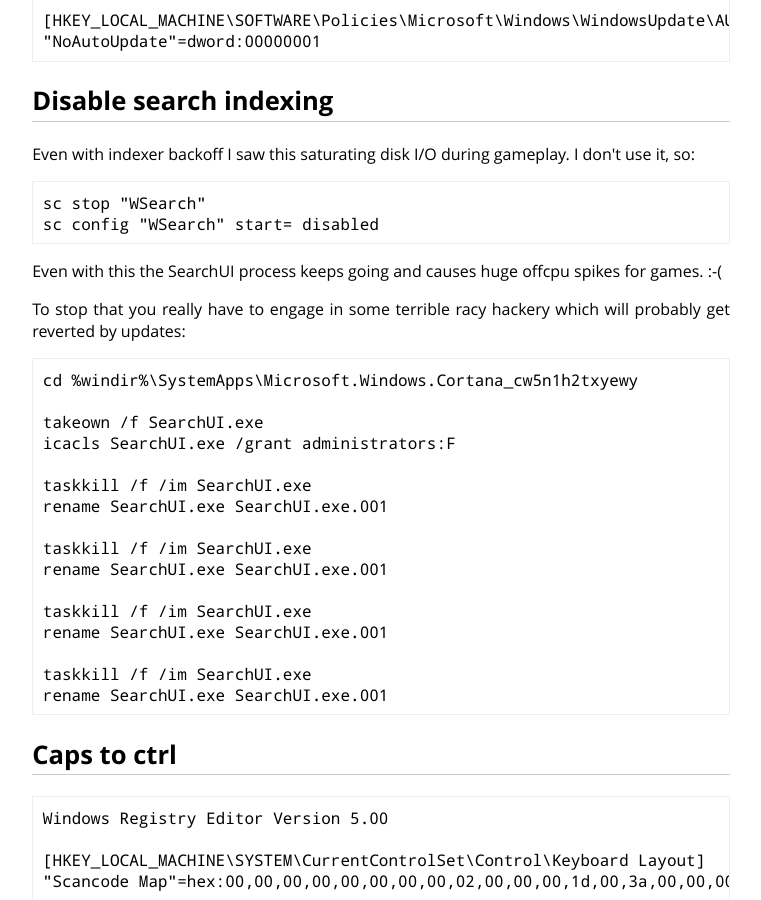
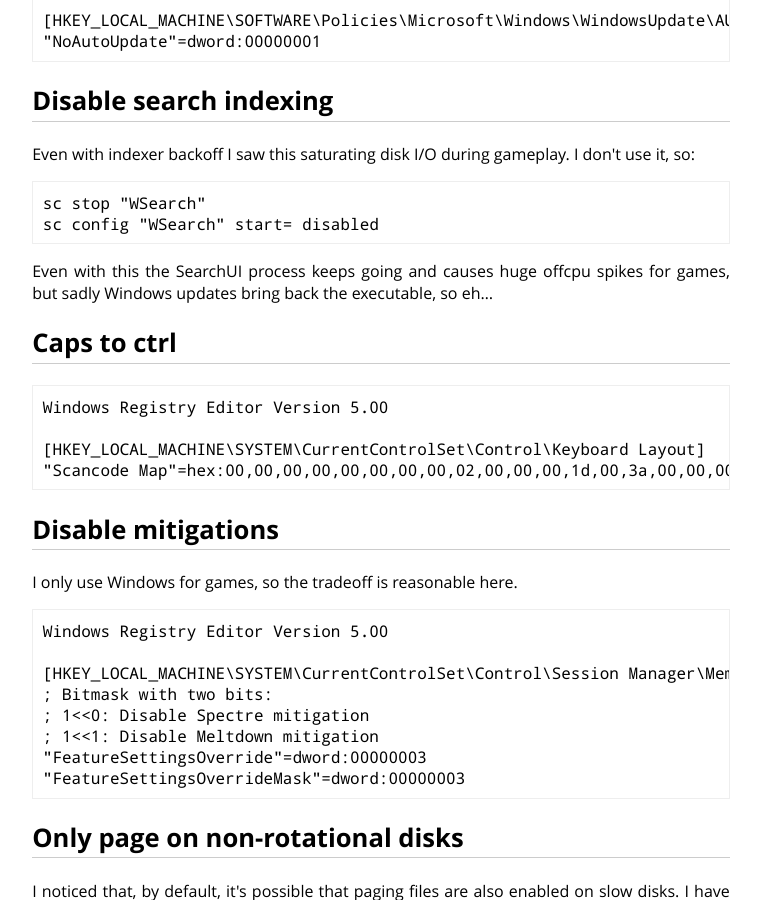
Before and after one commit to cdown/chrisdown.name, a Jekyll site: the page built from windows.md, in a window 1280 px wide and 900 px high, scrolled down 358 px. Shown: the whole window, without its empty margins (259-1020 px from the left). Built offline with Jekyll 4.4.1, drawn with Linux system fonts in a browser that asks for light colours.

Commit message:
windows: Remove SearchUI stuff

```diff
--- a/windows.md
+++ b/windows.md
@@ -28,27 +28,7 @@ don't use it, so:
     sc config "WSearch" start= disabled
 
 Even with this the SearchUI process keeps going and causes huge offcpu spikes
-for games. :-(
-
-To stop that you really have to engage in some terrible racy hackery which will
-probably get reverted by updates:
-
-    cd %windir%\SystemApps\Microsoft.Windows.Cortana_cw5n1h2txyewy
-
-    takeown /f SearchUI.exe
-    icacls SearchUI.exe /grant administrators:F
-
-    taskkill /f /im SearchUI.exe
-    rename SearchUI.exe SearchUI.exe.001
-
-    taskkill /f /im SearchUI.exe
-    rename SearchUI.exe SearchUI.exe.001
-
-    taskkill /f /im SearchUI.exe
-    rename SearchUI.exe SearchUI.exe.001
-
-    taskkill /f /im SearchUI.exe
-    rename SearchUI.exe SearchUI.exe.001
+for games, but sadly Windows updates bring back the executable, so eh...
 
 ## Caps to ctrl
 
```
